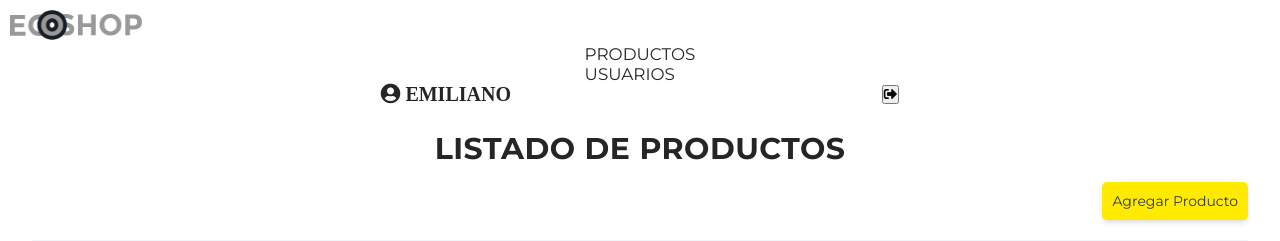
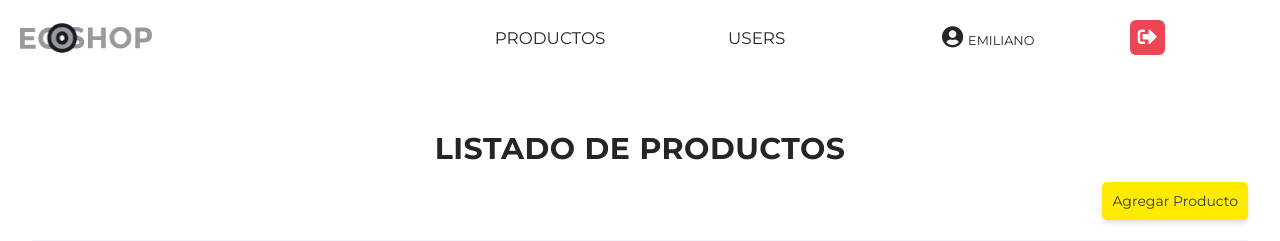
Before and after one commit to fedegrimo/grupo_7_EcoShop, a Node server app: page /products/list in a window 1280 px wide. Shown: the top 241 px of the page. Run offline with Node 20, Linux system fonts and the light colour scheme; the visitor is signed in with stand-in values (Sample User, id 1).

Commit message:
[FIX] Cabezera Backend

```diff
--- a/public/css/header.css
+++ b/public/css/header.css
@@ -127,7 +127,7 @@ header.sticky {
 .boton-menu i{
     padding: 7px;
     color: black;
-    font-size: 1.2rem;
+    font-size: 1.4rem;
     background-color: #fff;
     width: 40px;
     height: 40px;
@@ -141,10 +141,11 @@ header.sticky {
     position:relative;
 }
 .icon-acount-container .menu-acount{
-    display:none;
-    flex-direction: column;
-    justify-content:space-around;
-    align-items: flex-start;
+    display: flex;
+    flex-direction: row;
+    justify-content:center;
+    align-items: center;
+    vertical-align: middle;
     width:160px;
     height: 100px;
     background-color: white;
@@ -242,20 +243,24 @@ header.sticky {
 .fa-user-circle{
     color: #252525;
     text-decoration: none;
-    font-size: 1.2em;
+    font-size: 1.3em;
     font-weight: 900;
 }
 .userName{
+    font-family: 'Montserrat', sans-serif;
     color: #252525;
     text-decoration: none;
-    font-size: 20px;
+    font-size: 0.8rem;
     margin-left: 5px;
+    font-weight: 200;
+
+
 }
 .btnlogout{
     font-weight: bold;
     background-color: #ec4553;
     padding: 6px;
-    color: black;
+    color: #fff;
     font-size: 1.2rem;
     width: 35px;
     height: 35px;
--- a/src/controllers/backendController.js
+++ b/src/controllers/backendController.js
@@ -16,7 +16,7 @@ const controller = {
 		if(req.cookies.login){
 			res.redirect('/products/list',{usersAll: users})
 		}else{
-			res.redirect('/',{loginFail:false,
+			res.render('backend',{loginFail:false,
 								  usersAll: users
 			});
 		}
--- a/views/layout/headerBackend.ejs
+++ b/views/layout/headerBackend.ejs
@@ -4,50 +4,34 @@
 
         <header class="headerBackend">
 
-            <div class="header-container">
+            <div class="headerBackend-container">
 
                 <div class="logo-backend">
+                    <img src="/img/logo-foot.png">
+               </div>
 
-                        <a>
-                            <img src="/img/logo-foot.png">
-                        </a>
+               <nav class="navegador-backend1">
+                    <a href="/products/list">PRODUCTOS</a>
+                    <a href="/users/">USERS</a>
+                </nav>
 
-                    </div> <!--Termina el DIV DEL LOGO-->
-
-                    <nav class="navegador-backend">
-
-                        <div class="navegador-backend1">
-                            <ul>
-                                <li>
-                                    <a href="/products/list">PRODUCTOS</a>
-                                </li>
-
-                                <li>
-                                    <a href="/users/">USUARIOS</a>
-                                </li>
-
-                            </ul>
-                        </div> <!-- Cierra el div del PRIMER NAVEGADOR -->
-
+                <div class="botonBackend-menu">
+                    <i class="fa fa-bars burger"></i>
+                </div>
                 <div class="navegador-backend2">
                     <div class="navegador-profile">
                         <a href="/" class="icon-acount-container">
                             <i class="fas fa-user-circle"><span class="userName"><%= user.name%></span></i>
                         </a>
-
                     </div>
-
                     <div class="navegador-logout">
                         <form method="post" action="/backend/logout" class="btn-logout">
-                                        <button type="submit"><i class="fas fa-sign-out-alt"></i></button>
+                            <button type="submit" class="btnlogout"><i class="fas fa-sign-out-alt"></i></button>
                         </form>
                     </div>
             </div>
 
-                        <div class="boton-menu">
-                            <i class="fa fa-bars burger"></i>
-                        </div>
-                    </nav>
+
             </div> <!--header-top-->
 
         </header>
```
Lines whose indentation alone changed are shown as unchanged.
